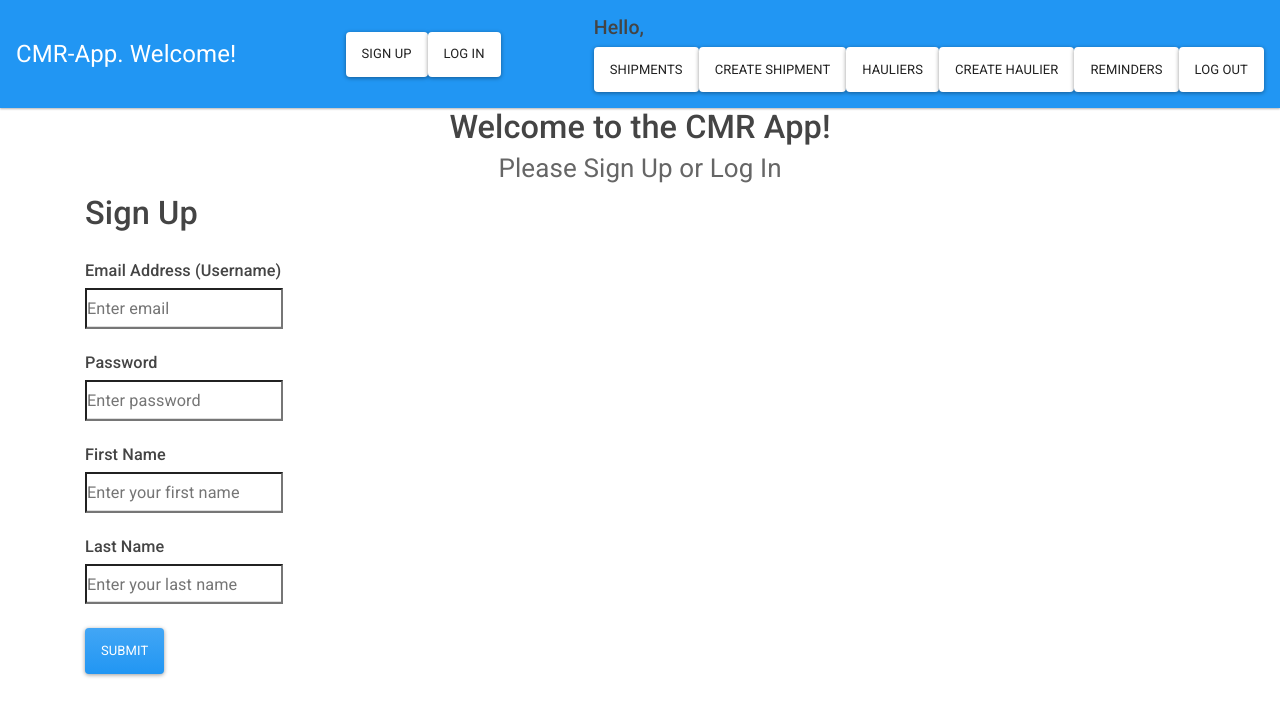
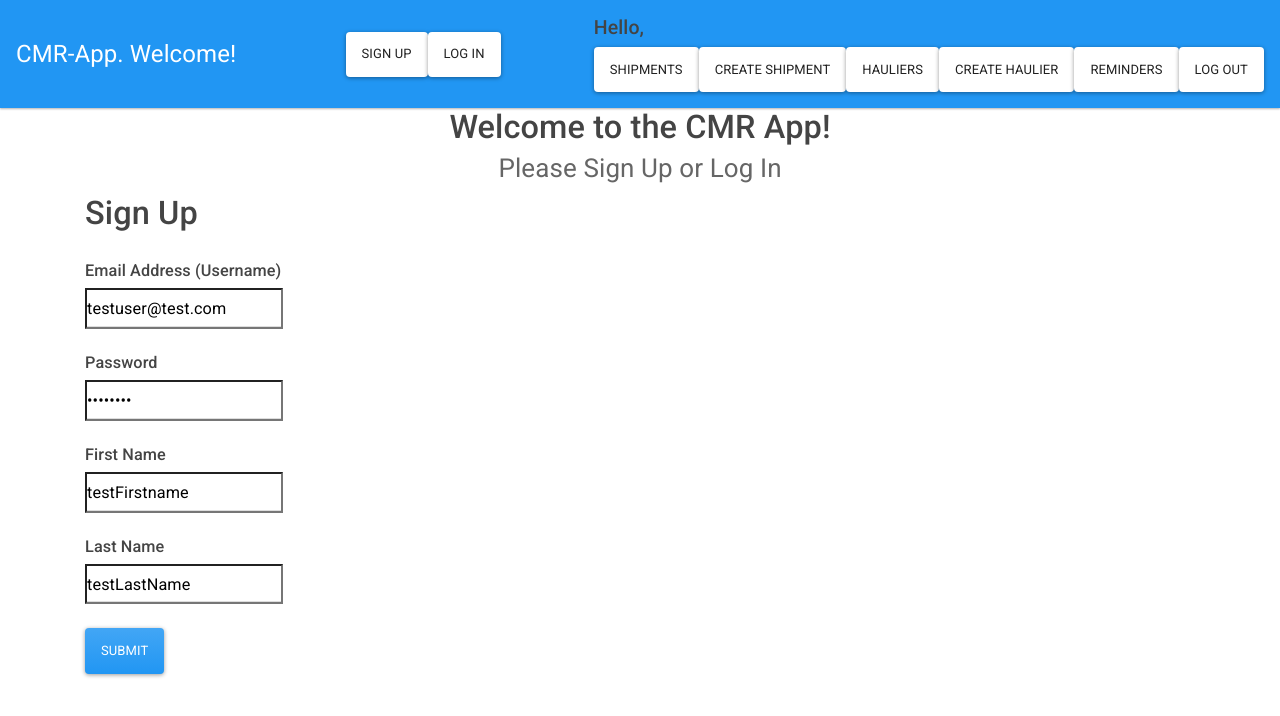
Before and after one commit to andreybozhkov/cmr-app-ng, an Angular app: page /signup in a window 1280 px wide. Shown: the top 716 px of the page. Built offline with nearby package versions, Linux system fonts and the light colour scheme.

Commit message:
Update signup next steps

```diff
--- a/src/app/components/user/signup/signup.component.html
+++ b/src/app/components/user/signup/signup.component.html
@@ -1,30 +1,30 @@
 <div class="container">
   <h1>Sign Up</h1>
   <br/>
-  <form onSubmit={this.handleSubmit}>
+  <form #userForm="ngForm">
       <fieldset>
           <div class="form-group">
               <label>
                   <h5>Email Address (Username)</h5>
-                  <input type="email" class="form-control-lg" name="username" placeholder="Enter email" required />
+                  <input [(ngModel)]="user.username" type="email" class="form-control-lg" name="username" id="username" placeholder="Enter email" required />
               </label>
           </div>
           <div class="form-group">
               <label>
                   <h5>Password</h5>
-                  <input type="password" class="form-control-lg" name="password" placeholder="Enter password" required />
+                  <input [(ngModel)]="user.password" type="password" class="form-control-lg" name="password" id="password" placeholder="Enter password" required />
               </label>
           </div>
           <div class="form-group">
               <label>
                   <h5>First Name</h5>
-                  <input type="text" class="form-control-lg" name="firstName" placeholder="Enter your first name" required />
+                  <input [(ngModel)]="user.firstName" type="text" class="form-control-lg" name="firstName" id="firstName" placeholder="Enter your first name" required />
               </label>
           </div>
           <div class="form-group">
               <label>
                   <h5>Last Name</h5>
-                  <input type="text" class="form-control-lg" name="lastName" placeholder="Enter your last name" />
+                  <input [(ngModel)]="user.lastName" type="text" class="form-control-lg" name="lastName" id="lastName" placeholder="Enter your last name" />
               </label>
           </div>
           <button type="submit" class="btn btn-primary">Submit</button>
--- a/src/app/components/user/signup/signup.component.ts
+++ b/src/app/components/user/signup/signup.component.ts
@@ -1,4 +1,6 @@
 import { Component, OnInit } from '@angular/core';
+
+import { User } from '../../../interfaces/user';
 
 @Component({
   selector: 'app-signup',
@@ -9,6 +11,7 @@ export class SignupComponent implements OnInit {
 
   constructor() { }
 
+  user = new User("testuser@test.com","testpass","testFirstname","testLastName");
   ngOnInit() {
   }
 
--- a/src/app/interfaces/user.ts
+++ b/src/app/interfaces/user.ts
@@ -1,2 +1,9 @@
 export class User {
+
+    constructor(
+        public username: string,
+        public password: string,
+        public firstName: string,
+        public lastName: string
+    ) { }
 }
```
